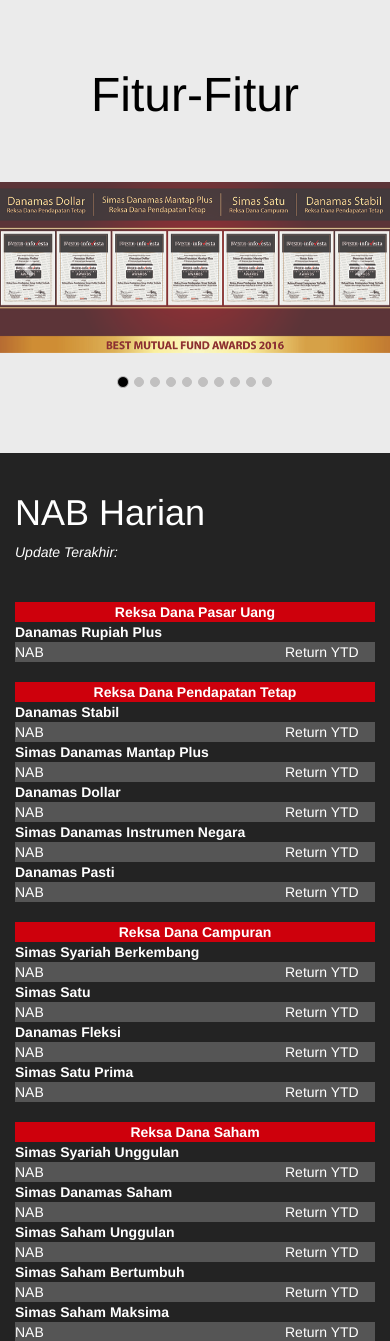
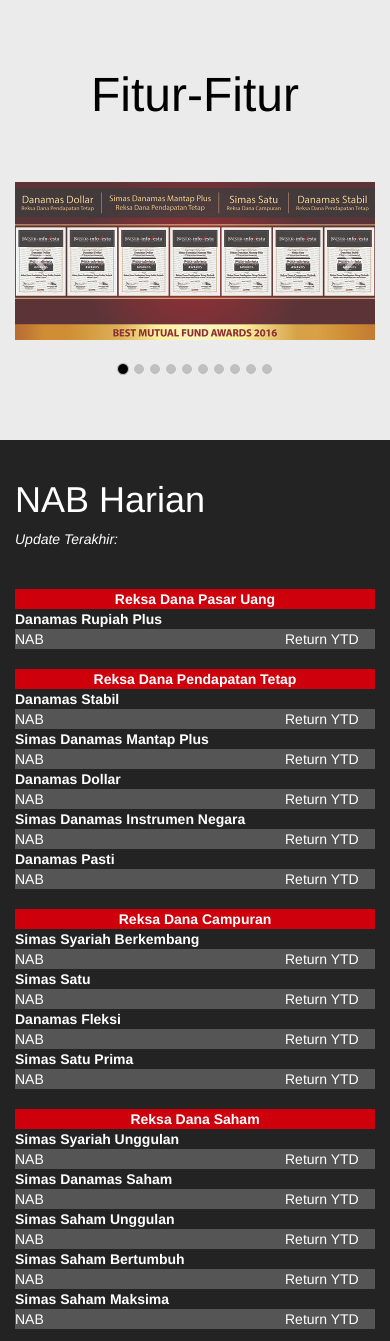
Before and after one commit to jasonlimantoro/sinarmas-am, a PHP site: page /index.php in a window 390 px wide. Shown: the part 752-2093 px from the top of the page. Run offline with PHP 8.4, Linux system fonts and the light colour scheme.

Commit message:
Added div.row and div.col-md-12 for section2

```diff
--- a/index.php
+++ b/index.php
@@ -81,7 +81,13 @@
 
 
                 <div class="section2">
+                    <div class="row">
+                        <div class="col-md-12">
                             <h1><?php echo gettext('Fitur-Fitur'); ?></h1>
+                        </div>
+                    </div>
+                    <div class="row">
+                        <div class="col-md-12">
                             <div id="secondary-carousel" class="carousel slide" data-ride="carousel">
                                 <!-- Indicators -->
                                 <ol class="carousel-indicators">
@@ -188,6 +194,8 @@
                                     <span class="glyphicon glyphicon-chevron-right"></span>
                                     <span class="sr-only">Next</span>
                                 </a>
+                            </div>
+                        </div>
                     </div>
 
                 </div>
```
Lines whose indentation alone changed are shown as unchanged.
